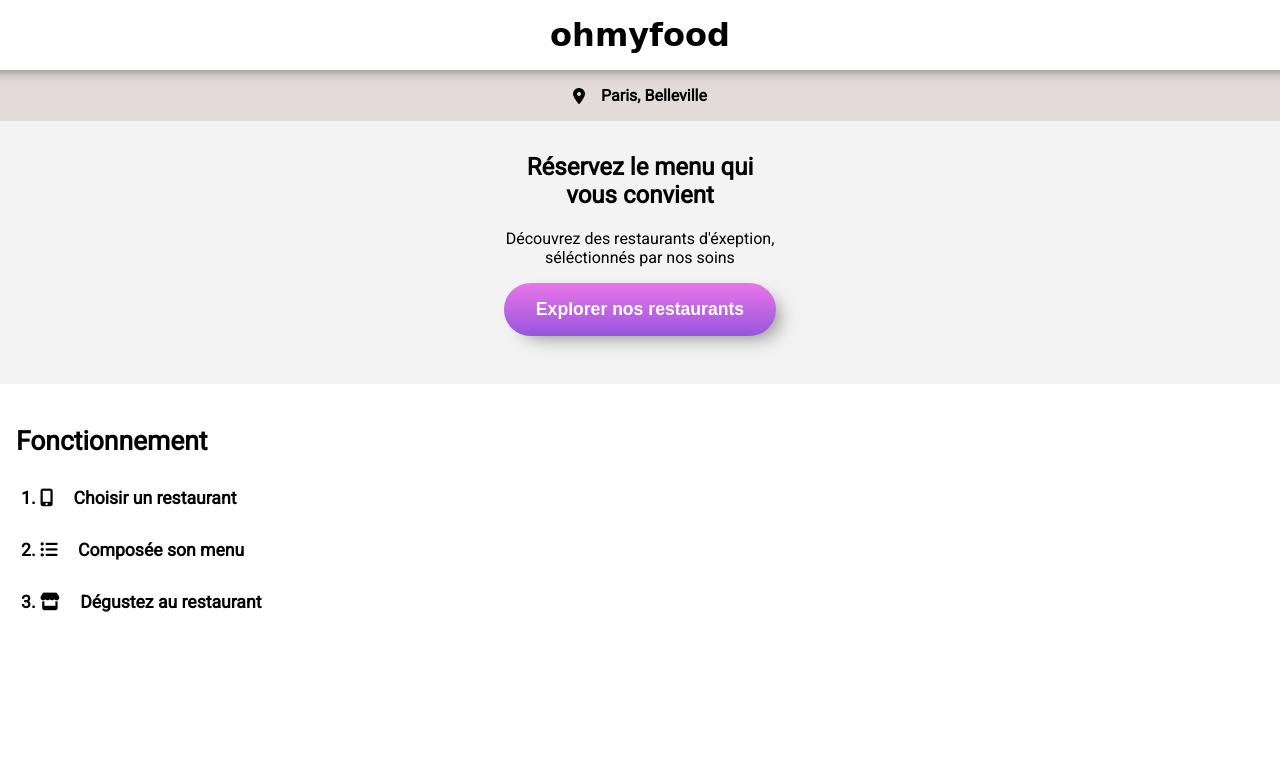
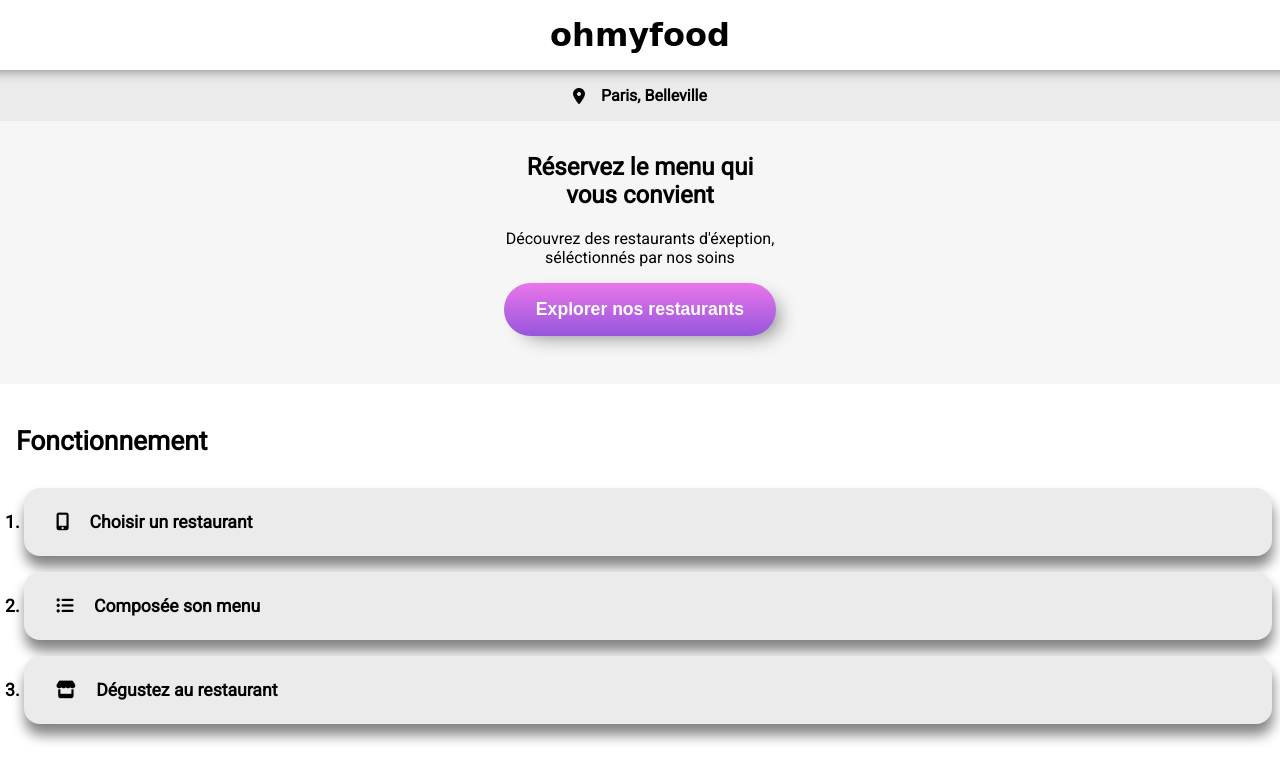
Before and after one commit to Redog932/ohmyfood, a website: page index.html in a window 1280 px wide. Drawn offline with Linux system fonts and the light colour scheme; a web font is replaced by a local one.

Commit message:
Explorer
mise en place du tuto

```diff
--- a/SASS/abstract/_variables.scss
+++ b/SASS/abstract/_variables.scss
@@ -2,3 +2,5 @@
 $primary: #9656dc;
 $seconde: #ff79da;
 $third: #99e2d0;
+$lightgrey: #f6f6f6;
+$smokegrey: #ebebeb;
--- a/SASS/style.scss
+++ b/SASS/style.scss
@@ -23,7 +23,7 @@ h1 {
 header {
   width: 100%;
   section {
-    background-color: rgb(243, 243, 243);
+    background-color: $lightgrey;
   }
 
   a {
@@ -32,7 +32,7 @@ header {
   }
   .locate {
     @include flexMid;
-    background: rgb(227, 218, 218);
+    background-color: $smokegrey;
     margin-bottom: 32px;
     gap: 16px;
     & p {
@@ -81,7 +81,11 @@ header {
   > ol {
     padding: 0 8px;
     li {
-      margin: 32px 0 32px 16px;
+      padding: 24px 32px;
+      margin: 16px 0;
+      background-color: $smokegrey;
+      box-shadow: 1px 11px 13px 0px rgb(0 0 0 / 49%);
+      border-radius: 16px;
       .fa-solid {
         margin-right: 16px;
       }
--- a/index.html
+++ b/index.html
@@ -40,8 +40,10 @@
             <h2>Fonctionnement</h2>
             <ol>
                 <li>
-                    <i class="fa-solid fa-mobile-screen-button"></i>
-                    <span>Choisir un restaurant</span>
+                    <div>
+                      <i class="fa-solid fa-mobile-screen-button"></i>
+                      <span>Choisir un restaurant</span>
+                    </div>
                 </li>
                 <li>
                     <i class="fa-solid fa-list-ul"></i>
```
Also changed, not shown: CSS/style.css, 1 other file.
